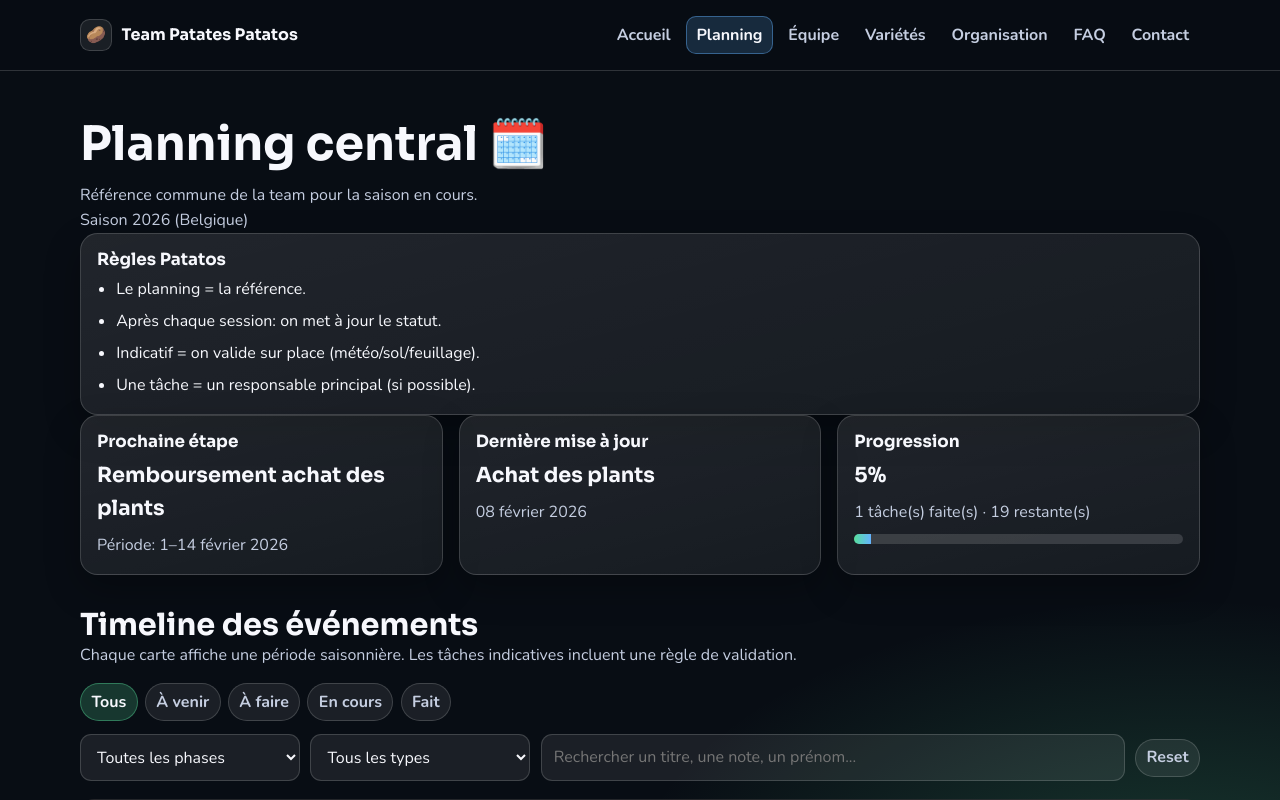
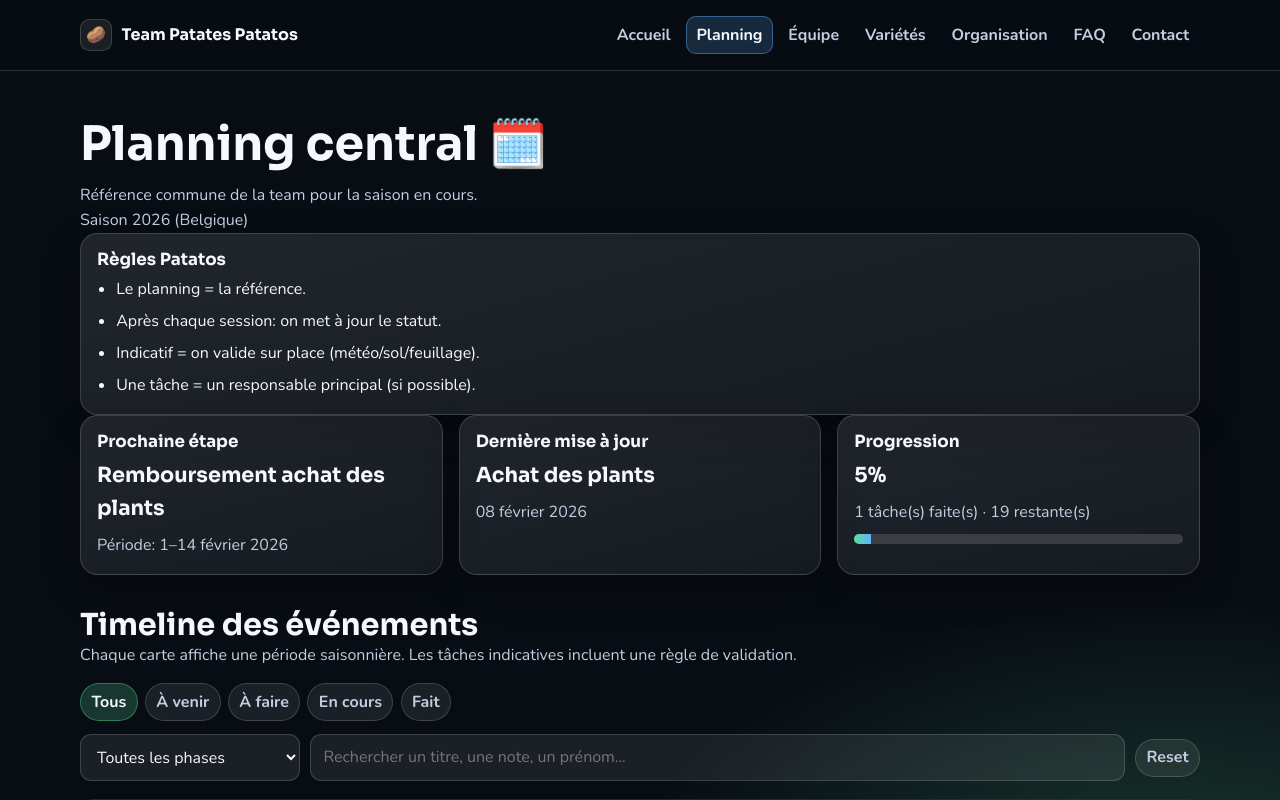
Before and after one commit to sebastiendewitodisee/Patatos, a React (Vite) app: page /#/planning in a window 1280 px wide. Shown: the top 800 px of the page. Built offline with nearby package versions, Linux system fonts and the light colour scheme.

Commit message:
Remove planning type filter

```diff
--- a/src/components/Filters.jsx
+++ b/src/components/Filters.jsx
@@ -3,13 +3,10 @@ function Filters({
   onStatusChange,
   phaseFilter,
   onPhaseChange,
-  typeFilter,
-  onTypeChange,
   search,
   onSearchChange,
   statusOptions,
   phaseOptions,
-  typeOptions,
   onReset,
   isResetDisabled,
 }) {
@@ -45,22 +42,6 @@ function Filters({
           ))}
         </select>
 
-        <label htmlFor="type-filter" className="sr-only">
-          Filtrer par type
-        </label>
-        <select
-          id="type-filter"
-          className="select"
-          value={typeFilter}
-          onChange={(event) => onTypeChange(event.target.value)}
-        >
-          {typeOptions.map((option) => (
-            <option key={option.value} value={option.value}>
-              {option.label}
-            </option>
-          ))}
-        </select>
-
         <label htmlFor="search-filter" className="sr-only">
           Rechercher
         </label>
--- a/src/pages/Planning.jsx
+++ b/src/pages/Planning.jsx
@@ -8,7 +8,6 @@ import {
   PLANNING_SEASON,
   STATUS_META,
   STATUS_OPTIONS,
-  TYPE_META,
   planningEvents,
 } from "../data/planning";
 import {
@@ -28,35 +27,21 @@ import {
 function Planning() {
   const [statusFilter, setStatusFilter] = useState("all");
   const [phaseFilter, setPhaseFilter] = useState("all");
-  const [typeFilter, setTypeFilter] = useState("all");
   const [search, setSearch] = useState("");
 
   function resetFilters() {
     setPhaseFilter("all");
-    setTypeFilter("all");
     setStatusFilter("all");
     setSearch("");
   }
 
-  const isResetDisabled =
-    phaseFilter === "all" && typeFilter === "all" && statusFilter === "all" && search.trim().length === 0;
+  const isResetDisabled = phaseFilter === "all" && statusFilter === "all" && search.trim().length === 0;
 
   const sortedEvents = useMemo(() => sortEventsByDate(planningEvents), []);
   const progress = useMemo(() => getPlanningProgress(planningEvents), []);
   const upcomingEvent = useMemo(() => getUpcomingEvent(planningEvents), []);
   const lastUpdate = useMemo(() => getLastUpdatedEvent(planningEvents), []);
   const checklist = useMemo(() => getChecklistByPhase(planningEvents, PHASE_ORDER), []);
-
-  const typeOptions = useMemo(() => {
-    const uniqueTypes = [...new Set(planningEvents.map((event) => event.type))];
-    return [
-      { value: "all", label: "Tous les types" },
-      ...uniqueTypes.map((typeKey) => ({
-        value: typeKey,
-        label: TYPE_META[typeKey]?.label ?? typeKey,
-      })),
-    ];
-  }, []);
 
   const phaseOptions = useMemo(
     () => [{ value: "all", label: "Toutes les phases" }, ...PHASE_ORDER.map((phase) => ({ value: phase, label: phase }))],
@@ -75,7 +60,6 @@ function Planning() {
         (statusFilter === "todo" && effectiveStatus === "todo") ||
         (statusFilter === "upcoming" && effectiveStatus === "upcoming");
       const matchesPhase = phaseFilter === "all" || event.phase === phaseFilter;
-      const matchesType = typeFilter === "all" || event.type === typeFilter;
       const matchesSearch =
         loweredSearch.length === 0 ||
         [event.title, event.description, event.responsibles?.join(" "), event.period, event.validation]
@@ -84,9 +68,9 @@ function Planning() {
           .toLowerCase()
           .includes(loweredSearch);
 
-      return matchesStatus && matchesPhase && matchesType && matchesSearch;
+      return matchesStatus && matchesPhase && matchesSearch;
     });
-  }, [phaseFilter, search, sortedEvents, statusFilter, typeFilter]);
+  }, [phaseFilter, search, sortedEvents, statusFilter]);
 
   const ratio = sortedEvents.length ? Math.round((filteredEvents.length / sortedEvents.length) * 100) : 0;
   const trimmedSearch = search.trim();
@@ -97,14 +81,6 @@ function Planning() {
       key: `status-${statusFilter}`,
       label: `Statut: ${STATUS_META[statusFilter]?.label ?? statusFilter}`,
       onClear: () => setStatusFilter("all"),
-    });
-  }
-
-  if (typeFilter !== "all") {
-    activeChips.push({
-      key: `type-${typeFilter}`,
-      label: `Type: ${TYPE_META[typeFilter]?.label ?? typeFilter}`,
-      onClear: () => setTypeFilter("all"),
     });
   }
 
@@ -188,13 +164,10 @@ function Planning() {
           onStatusChange={setStatusFilter}
           phaseFilter={phaseFilter}
           onPhaseChange={setPhaseFilter}
-          typeFilter={typeFilter}
-          onTypeChange={setTypeFilter}
           search={search}
           onSearchChange={setSearch}
           statusOptions={STATUS_OPTIONS}
           phaseOptions={phaseOptions}
-          typeOptions={typeOptions}
           onReset={resetFilters}
           isResetDisabled={isResetDisabled}
         />
--- a/src/styles/components.css
+++ b/src/styles/components.css
@@ -247,7 +247,7 @@
 
 .filter-fields {
   display: grid;
-  grid-template-columns: minmax(160px, 220px) minmax(160px, 220px) 1fr auto;
+  grid-template-columns: minmax(160px, 220px) 1fr auto;
   gap: 0.65rem;
   align-items: center;
 }
```
